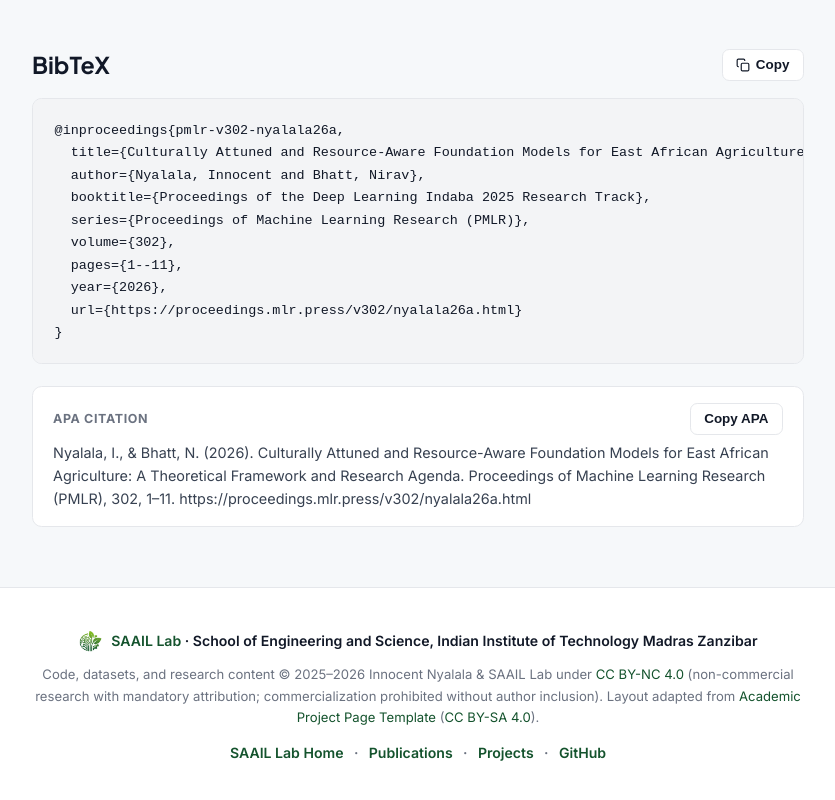
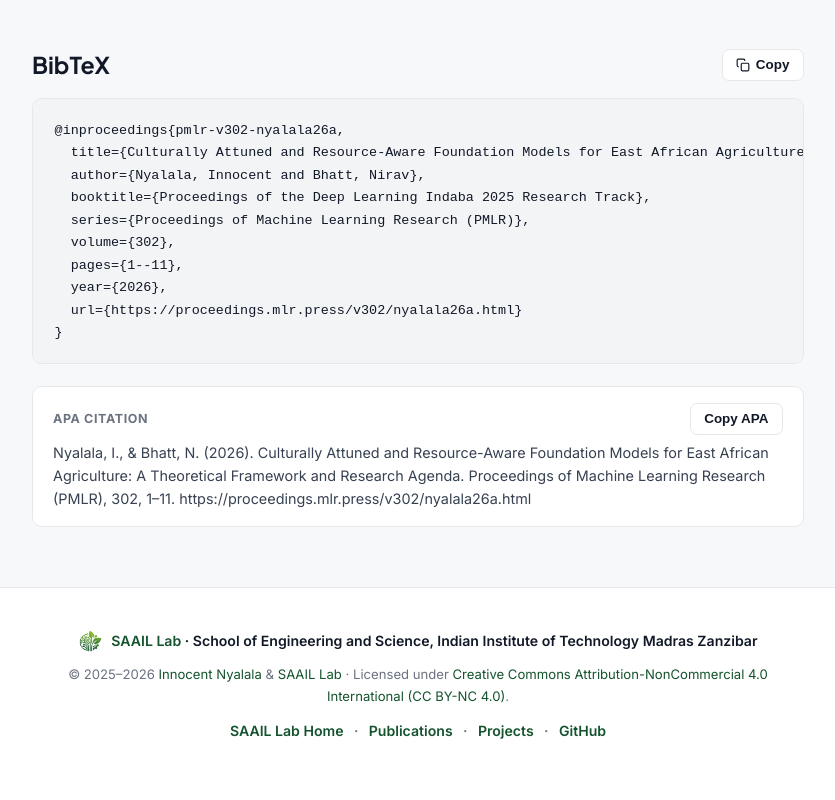
Before and after one commit to saaillab/cara-fm, a plain HTML site: page docs/index.html in a window 1280 px wide. Shown: the part 2960-3760 px from the top of the page, without its empty margins (222-1057 px from the left). Drawn offline with Linux system fonts and the light colour scheme.

Commit message:
Streamline CC BY-NC 4.0 LICENSE/README and sync clean footer

```diff
--- a/docs/index.html
+++ b/docs/index.html
@@ -15,7 +15,7 @@
   url={https://proceedings.mlr.press/v302/nyalala26a.html}
 }</code></pre> <div class="apa-box" data-astro-cid-jm7tem27> <div class="apa-header" data-astro-cid-jm7tem27> <span class="apa-label" data-astro-cid-jm7tem27>APA Citation</span> <button type="button" id="copyApaBtn" class="copy-btn copy-btn-subtle" data-copy-target="apaText" data-astro-cid-jm7tem27> <span data-astro-cid-jm7tem27>Copy APA</span> </button> </div> <p id="apaText" class="apa-text" data-astro-cid-jm7tem27>Nyalala, I., &amp; Bhatt, N. (2026). Culturally Attuned and Resource-Aware Foundation Models for East African Agriculture: A Theoretical Framework and Research Agenda. Proceedings of Machine Learning Research (PMLR), 302, 1–11. https://proceedings.mlr.press/v302/nyalala26a.html</p> </div> </div> </section> </main> <footer class="project-footer" data-astro-cid-jm7tem27> <div class="container container-reading" data-astro-cid-jm7tem27> <div class="footer-brand" data-astro-cid-jm7tem27> <img src="./assets/saail-crest.png" alt="SAAIL Lab Crest" width="24" height="24" data-astro-cid-jm7tem27> <span data-astro-cid-jm7tem27> <a href="https://saaillab.github.io/" data-astro-cid-jm7tem27>SAAIL Lab</a> · School of Engineering and Science, Indian Institute of Technology Madras Zanzibar
 </span> </div> <p class="template-credit" data-astro-cid-jm7tem27>
-Code, datasets, and research content &copy; 2025&ndash;2026 Innocent Nyalala &amp; SAAIL Lab under <a href="https://creativecommons.org/licenses/by-nc/4.0/" target="_blank" rel="license noopener" data-astro-cid-jm7tem27>CC BY-NC 4.0</a> (non-commercial research with mandatory attribution; commercialization prohibited without author inclusion). Layout adapted from <a href="https://github.com/eliahuhorwitz/Academic-project-page-template" target="_blank" rel="noopener" data-astro-cid-jm7tem27>Academic Project Page Template</a> (<a href="https://creativecommons.org/licenses/by-sa/4.0/" target="_blank" rel="noopener" data-astro-cid-jm7tem27>CC BY-SA 4.0</a>).
+&copy; 2025&ndash;2026 <a href="https://inyalala.github.io/" target="_blank" rel="noopener" data-astro-cid-jm7tem27>Innocent Nyalala</a> &amp; <a href="https://saaillab.github.io/" data-astro-cid-jm7tem27>SAAIL Lab</a> · Licensed under <a href="https://creativecommons.org/licenses/by-nc/4.0/" target="_blank" rel="license noopener" data-astro-cid-jm7tem27>Creative Commons Attribution-NonCommercial 4.0 International (CC BY-NC 4.0)</a>.
 </p> <div class="footer-links" data-astro-cid-jm7tem27> <a href="https://saaillab.github.io/" data-astro-cid-jm7tem27>SAAIL Lab Home</a> <span data-astro-cid-jm7tem27>·</span> <a href="https://saaillab.github.io/publications/" data-astro-cid-jm7tem27>Publications</a> <span data-astro-cid-jm7tem27>·</span> <a href="https://saaillab.github.io/projects/" data-astro-cid-jm7tem27>Projects</a> <span data-astro-cid-jm7tem27>·</span> <a href="https://github.com/saaillab" target="_blank" rel="noopener" data-astro-cid-jm7tem27>GitHub</a> </div> </div> </footer> <!-- Full-Resolution Figure Lightbox --> <div id="imgLightbox" class="img-lightbox" hidden role="dialog" aria-modal="true" aria-label="Enlarged figure preview" data-astro-cid-jm7tem27> <button id="closeLightbox" type="button" class="lightbox-close" aria-label="Close enlarged view" data-astro-cid-jm7tem27>&times;</button> <img id="lightboxImg" alt="" data-astro-cid-jm7tem27> </div> <script>
     (function () {
       const btn = document.getElementById('moreWorksBtn');
```
Also changed, not shown: 2 other files.
